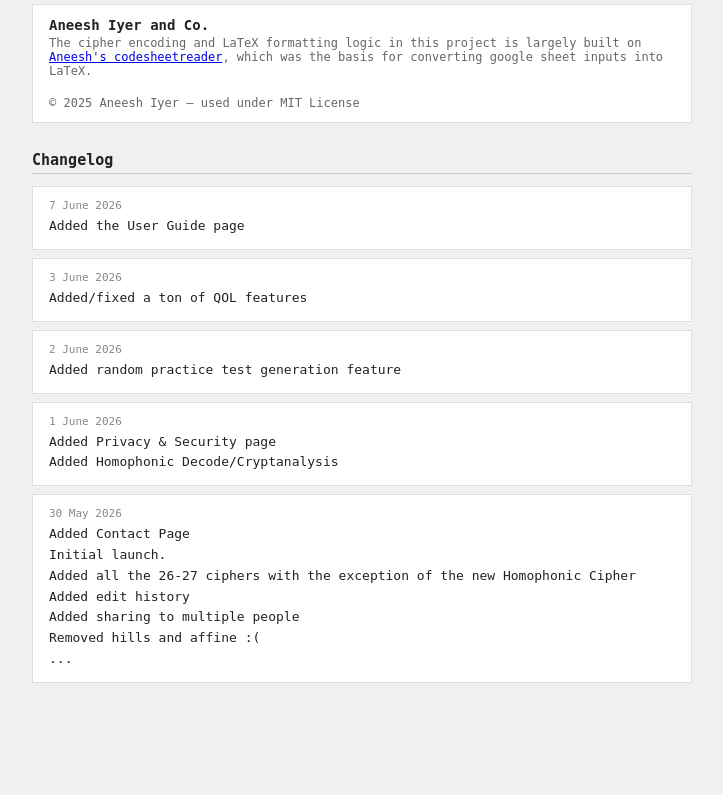
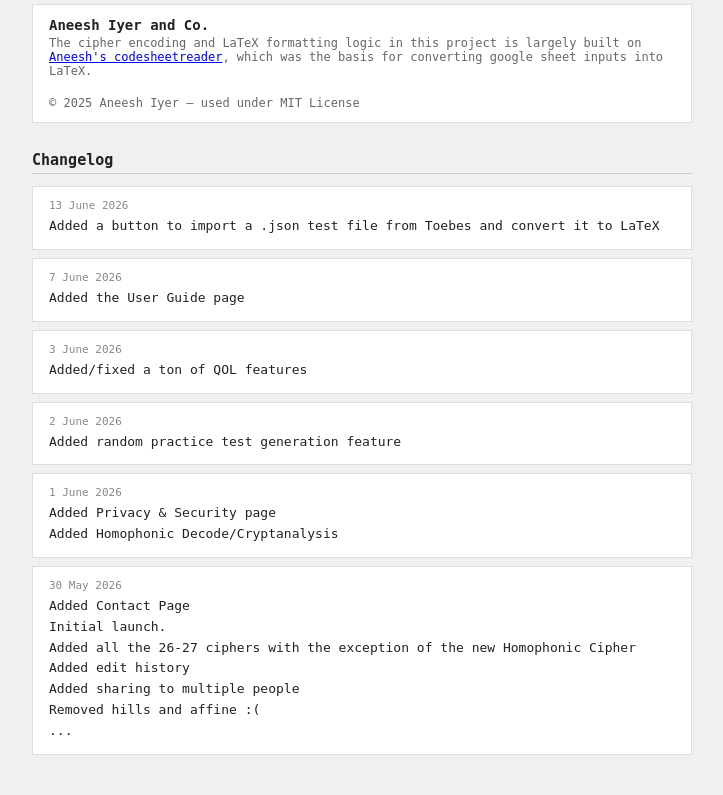
Before and after one commit to will20090/codebusters-test-writer, a Flask app: page /contact in a window 1280 px wide. Shown: the part 329-1124 px from the top of the page, without its empty margins (278-1001 px from the left). Before the commit the page ends 1012 px from the top, so only its background shows below. Run offline with Flask 3, Linux system fonts and the light colour scheme; some libraries are stand-ins or nearby versions.

Commit message:
update changelog

```diff
--- a/templates/contact.html
+++ b/templates/contact.html
@@ -51,6 +51,11 @@ p { font-size: 13px; line-height: 1.7; margin-bottom: 10px; color: #333; }
   <h2>Changelog</h2>
 
   <div class="changelog-entry">
+    <div class="changelog-date">13 June 2026</div>
+    <div class="changelog-text">Added a button to import a .json test file from Toebes and convert it to LaTeX</div>
+  </div>
+
+  <div class="changelog-entry">
     <div class="changelog-date">7 June 2026</div>
     <div class="changelog-text">Added the User Guide page</div>
   </div>
```
